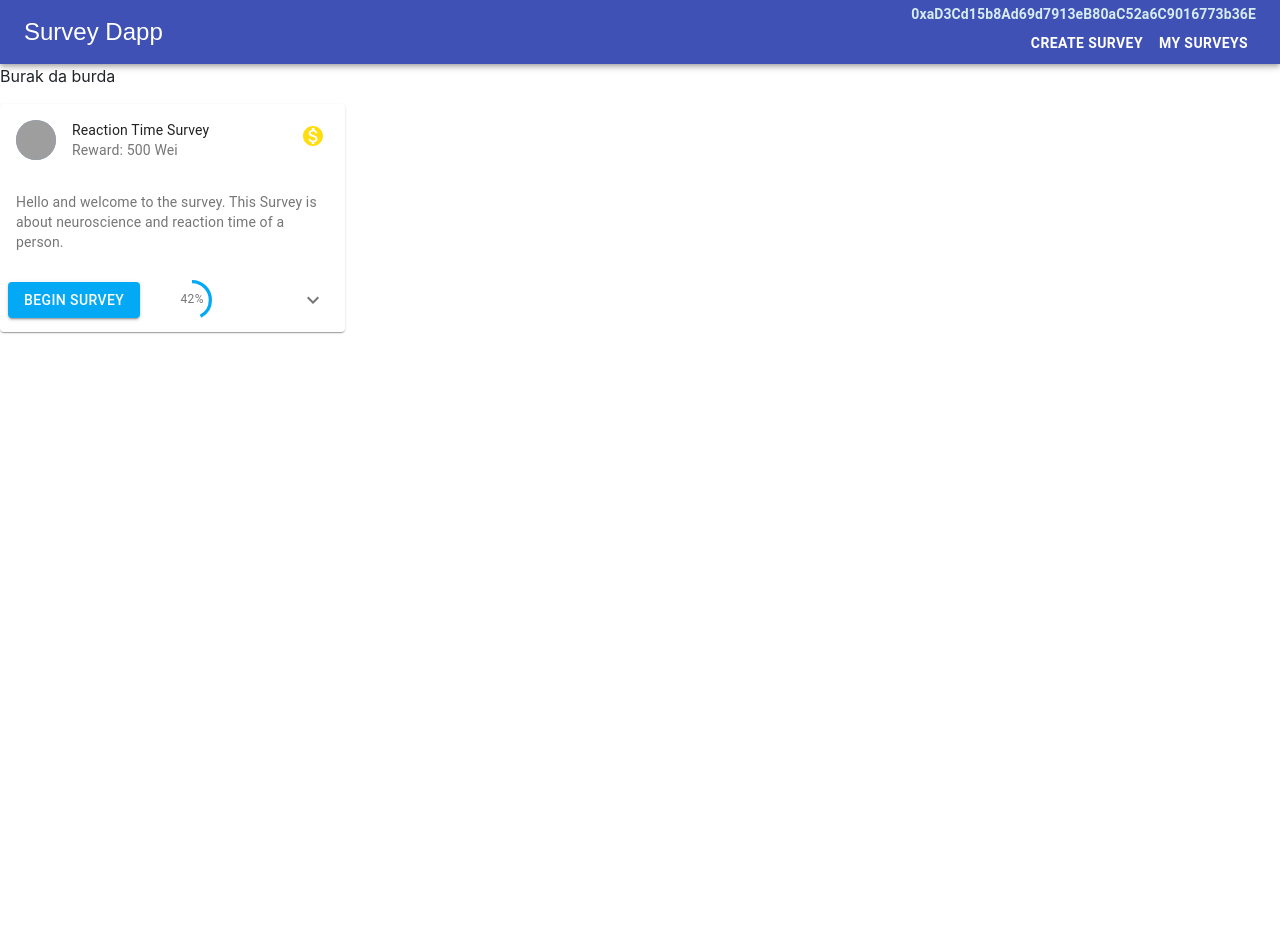
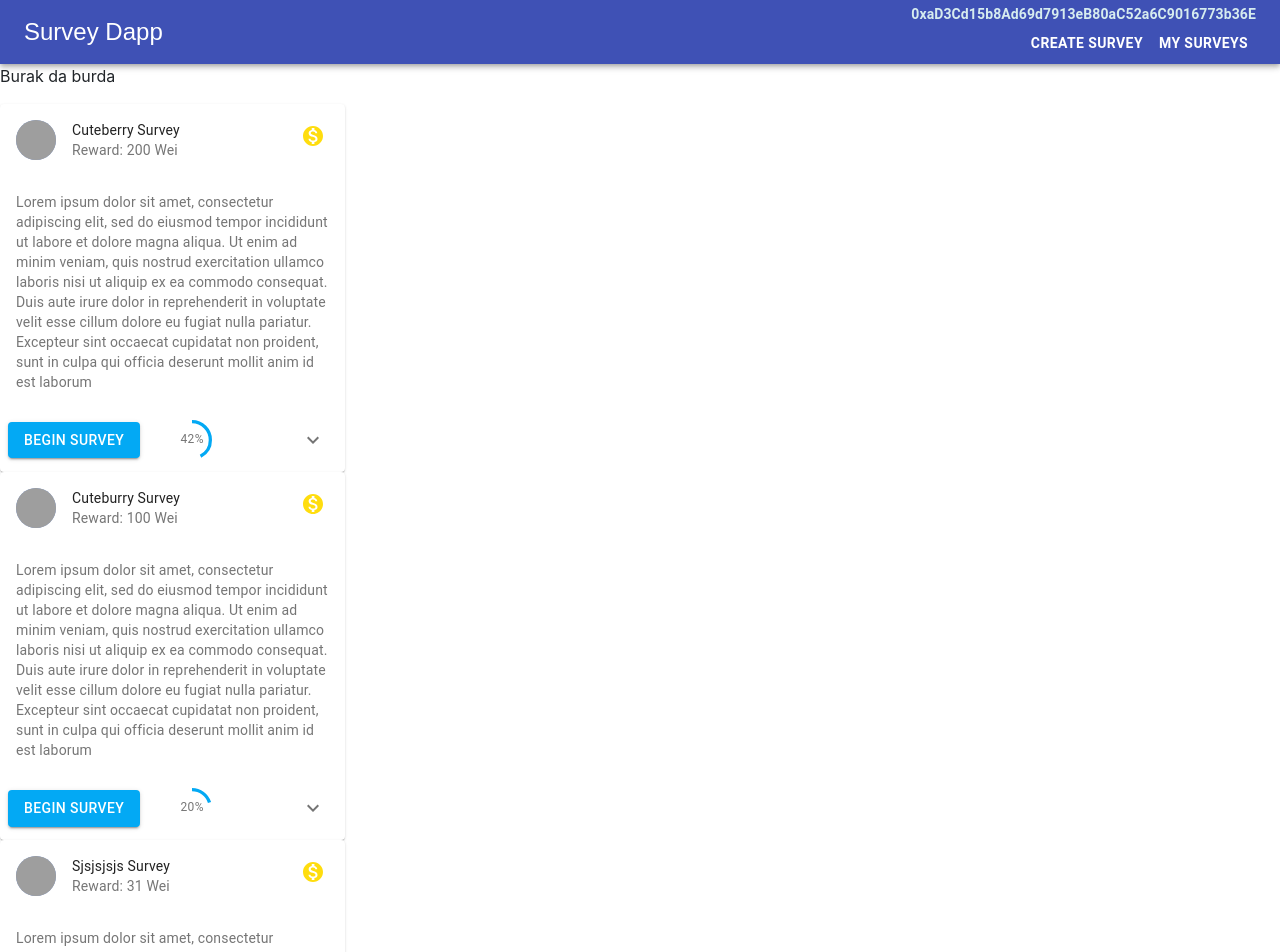
Before and after one commit to canberkkeles/survey_reward, a React (Create React App) app: page / in a window 1280 px wide. Shown: the top 952 px of the page. Before the commit the page ends 800 px from the top, so only its background shows below. Built offline with nearby package versions, Linux system fonts and the light colour scheme; grey boxes are pictures that could not be loaded; a web font is replaced by a local one.

Commit message:
Modified survey rendering

```diff
--- a/src/components/Main.js
+++ b/src/components/Main.js
@@ -1,19 +1,48 @@
-import React from "react";
+import React, { useState } from "react";
 import Navbar from "./UI/Navbar";
-import SurveyCard from "./UI/SurveyCard";
+import SurveyCardItems from "./SurveyCardItems";
 
-export class Main extends React.Component {
-  render() {
+const DUMMY_SURVEYS = [
+  {
+    id: "survey1",
+    rewardPool: "400",
+    prize: "200",
+    title: "Cuteberry Survey",
+    description:
+      "Lorem ipsum dolor sit amet, consectetur adipiscing elit, sed do eiusmod tempor incididunt ut labore et dolore magna aliqua. Ut enim ad minim veniam, quis nostrud exercitation ullamco laboris nisi ut aliquip ex ea commodo consequat. Duis aute irure dolor in reprehenderit in voluptate velit esse cillum dolore eu fugiat nulla pariatur. Excepteur sint occaecat cupidatat non proident, sunt in culpa qui officia deserunt mollit anim id est laborum",
+    questionCount: "12",
+    currentQuestion: "5",
+  },
+  {
+    id: "survey2",
+    rewardPool: "200",
+    prize: "100",
+    title: "Cuteburry Survey",
+    description:
+      "Lorem ipsum dolor sit amet, consectetur adipiscing elit, sed do eiusmod tempor incididunt ut labore et dolore magna aliqua. Ut enim ad minim veniam, quis nostrud exercitation ullamco laboris nisi ut aliquip ex ea commodo consequat. Duis aute irure dolor in reprehenderit in voluptate velit esse cillum dolore eu fugiat nulla pariatur. Excepteur sint occaecat cupidatat non proident, sunt in culpa qui officia deserunt mollit anim id est laborum",
+    questionCount: "10",
+    currentQuestion: "2",
+  },
+  {
+    id: "survey3",
+    rewardPool: "100",
+    prize: "31",
+    title: "Sjsjsjsjs Survey",
+    description:
+      "Lorem ipsum dolor sit amet, consectetur adipiscing elit, sed do eiusmod tempor incididunt ut labore et dolore magna aliqua. Ut enim ad minim veniam, quis nostrud exercitation ullamco laboris nisi ut aliquip ex ea commodo consequat. Duis aute irure dolor in reprehenderit in voluptate velit esse cillum dolore eu fugiat nulla pariatur. Excepteur sint occaecat cupidatat non proident, sunt in culpa qui officia deserunt mollit anim id est laborum",
+    questionCount: "69",
+    currentQuestion: "31",
+  },
+];
+const Main = () => {
+  const [surveys, setSurveys] = useState(DUMMY_SURVEYS);
   return (
     <div>
       <Navbar />
-
       <p>Burak da burda</p>
-
-        <SurveyCard />
+      <SurveyCardItems surveys={surveys} />
     </div>
   );
-  }
-}
+};
 
 export default Main;
--- /dev/null
+++ b/src/components/SurveyCardItems.js
@@ -0,0 +1,22 @@
+import React from "react";
+import SurveyCard from "./UI/SurveyCard";
+
+const SurveyCardItems = (props) => {
+  const surveys = props.surveys;
+  return (
+    <div>
+      {surveys.map((survey) => (
+        <SurveyCard
+          key={survey.id}
+          rewardPool={survey.rewardPool}
+          prize={survey.prize}
+          title={survey.title}
+          description={survey.description}
+          questionCount={survey.questionCount}
+          currentQuestion={survey.currentQuestion}
+        />
+      ))}
+    </div>
+  );
+};
+export default SurveyCardItems;
--- a/src/components/UI/SurveyCard.js
+++ b/src/components/UI/SurveyCard.js
@@ -41,16 +41,17 @@ const theme = createMuiTheme({
     primary: lightBlue,
   },
 });
-export default function SurveyCard() {
+export default function SurveyCard(props) {
   const classes = useStyles();
   const [expanded, setExpanded] = React.useState(false);
-  const [rewardPool, setRewardPool] = React.useState(400);
-  const prize = "500 Wei";
-  const surveyTitle = "Reaction Time Survey";
-  const description =
-    "Hello and welcome to the survey. This Survey is about neuroscience and reaction time of a person.";
-  const questionCount = 12;
-  const [currentQuestion, setCurrentQuestion] = React.useState(5);
+  const [rewardPool, setRewardPool] = React.useState(Number(props.rewardPool));
+  const prize = Number(props.prize);
+  const surveyTitle = props.title;
+  const description = props.description;
+  const questionCount = Number(props.questionCount);
+  const [currentQuestion, setCurrentQuestion] = React.useState(
+    Number(props.currentQuestion)
+  );
   const details = `This survey has ${questionCount} questions. It takes approximately ${questionCount} minutes. Thank you for your participation.`;
   const handleExpandClick = () => {
     setExpanded(!expanded);
@@ -73,7 +74,7 @@ export default function SurveyCard() {
           </IconButton>
         }
         title={surveyTitle}
-        subheader={`Reward: ${prize}`}
+        subheader={`Reward: ${prize} Wei`}
       />
 
       <CardContent>
```
Lines whose indentation alone changed are shown as unchanged.
